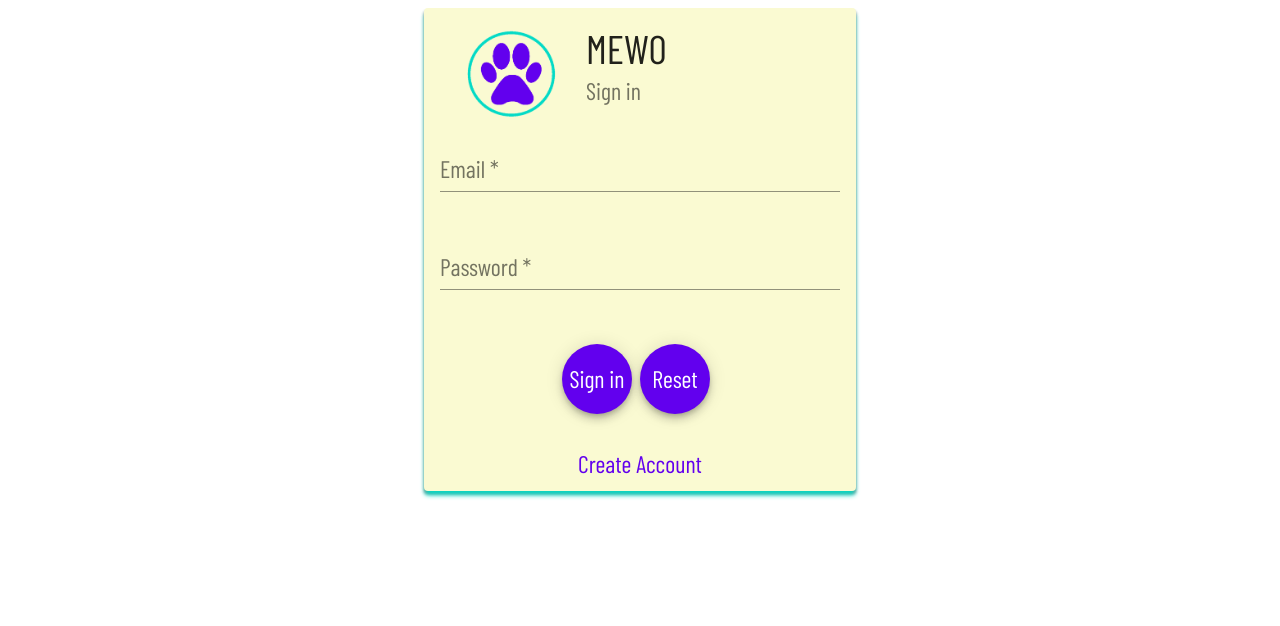
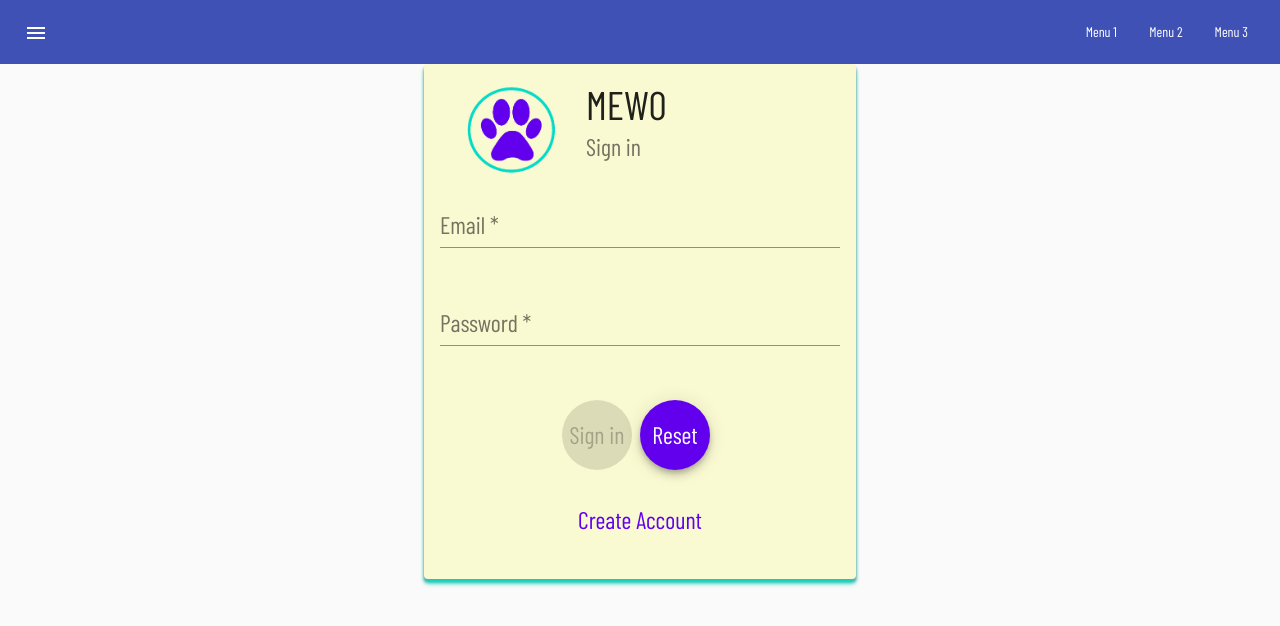
Before and after one commit to AliAnsari777/Meow, an Angular app in the folder FrontendAngular/: page / in a window 1280 px wide. Before the commit this address led to /login. Shown: the top 626 px of the page. Built offline with nearby package versions, Linux system fonts and the light colour scheme.

Commit message:
Master Page & Post per User

```diff
--- a/FrontendAngular/package.json
+++ b/FrontendAngular/package.json
@@ -17,6 +17,7 @@
     "@angular/common": "~9.0.5",
     "@angular/compiler": "~9.0.5",
     "@angular/core": "~9.0.5",
+    "@angular/flex-layout": "^5.0.0-beta.14",
     "@angular/forms": "~9.0.5",
     "@angular/material": "^9.1.2",
     "@angular/platform-browser": "~9.0.5",
--- a/FrontendAngular/src/app/app.component.css
+++ b/FrontendAngular/src/app/app.component.css
@@ -0,0 +1,19 @@
+.menu {
+  margin-right: auto;
+}
+
+.mat-sidenav-container {
+  position: absolute;
+  top: 64px;
+  left: 0;
+  right: 0;
+  bottom: 0;
+}
+
+.mat-sidenav-container a.active {
+  background: #8e8d8d;
+  color: #fff;
+}
+.mat-sidenav-container p {
+  color: #4a4a4a;
+}
--- a/FrontendAngular/src/app/app.component.html
+++ b/FrontendAngular/src/app/app.component.html
@@ -1 +1,52 @@
-<router-outlet></router-outlet>
+<mat-toolbar color="primary">
+    <button mat-icon-button aria-label="menu" class="menu" (click)="sidenav.toggle()">
+        <mat-icon>menu</mat-icon>
+      </button>
+    <button mat-button [matMenuTriggerFor]="submenu">Menu 1</button>
+    <button mat-button>Menu 2</button>
+    <button mat-button>Menu 3</button>
+
+    <mat-menu #submenu="matMenu">
+      <button mat-menu-item>Sub-menu 1</button>
+      <button mat-menu-item [matMenuTriggerFor]="submenu2">Sub-menu 2</button>
+    </mat-menu>
+
+    <mat-menu #submenu2="matMenu">
+      <button mat-menu-item>Menu Item 1</button>
+      <button mat-menu-item>Menu Item 2</button>
+      <button mat-menu-item>Menu Item 3</button>
+    </mat-menu>
+
+  </mat-toolbar>
+  <mat-sidenav-container>
+    <mat-sidenav [disableClose]="false" mode="over" #sidenav>
+        <mat-nav-list>
+          <a
+            id="home"
+            mat-list-item
+            [routerLink]="['./']"
+            (click)="sidenav.close()"
+            routerLinkActive="active"
+            [routerLinkActiveOptions]="{exact: true}"
+          >
+            <mat-icon matListAvatar>home</mat-icon>
+            <h3 matLine>Home</h3>
+            <p matLine>sample home page</p>
+          </a>
+          <a
+            id="sampleData"
+            mat-list-item
+            [routerLink]="['./data']"
+            (click)="sidenav.close()"
+            routerLinkActive="active"
+          >
+            <mat-icon matListAvatar>grid_on</mat-icon>
+            <h3 matLine>Data</h3>
+            <p matLine>sample data page</p>
+          </a>
+        </mat-nav-list>
+      </mat-sidenav>
+    <mat-sidenav-content>
+      <router-outlet></router-outlet>
+    </mat-sidenav-content>
+  </mat-sidenav-container>
--- a/FrontendAngular/src/app/app.component.ts
+++ b/FrontendAngular/src/app/app.component.ts
@@ -1,4 +1,4 @@
-import { Component } from '@angular/core';
+import { Component, Input } from '@angular/core';
 import { Router } from '@angular/router';
 
 
@@ -9,10 +9,11 @@ import { Router } from '@angular/router';
 })
 export class AppComponent {
   title = "MEWO";
+
   constructor(private router: Router) { }
 
   ngOnInit(): void {
-    this.router.navigate(['./login']);
+   // this.router.navigate(['./login']);
   }
 
 }
--- a/FrontendAngular/src/app/login/login.component.html
+++ b/FrontendAngular/src/app/login/login.component.html
@@ -5,36 +5,36 @@
       <mat-card-subtitle class="login-content">Sign in</mat-card-subtitle>
     </mat-card-header>
     <!-- <img mat-card-image src="https://material.angular.io/assets/img/examples/shiba2.jpg" alt="Photo of a Shiba Inu"> -->
-    <mat-card-content class="login-content">
-        <form class="login-form">
+
+        <form class="login-form"  [formGroup]="loginForm" (ngSubmit)="signIn()">
+          <mat-card-content class="login-content">
             <mat-form-field class="login-full-width">
               <mat-label>Email</mat-label>
-              <input matInput [formControl]="emailFormControl" [errorStateMatcher]="matcher"
-                     placeholder="Ex. pat@example.com">
+              <input matInput  formControlName="email"
+                     placeholder="Ex. pat@example.com" required>
 
-              <mat-error *ngIf="emailFormControl.hasError('email') && !emailFormControl.hasError('required')">
+              <!-- <mat-error *ngIf="emailFormControl.hasError('email') && !emailFormControl.hasError('required')">
                 Please enter a valid email address
               </mat-error>
               <mat-error *ngIf="emailFormControl.hasError('required')">
                 Email is <strong>required</strong>
-              </mat-error>
+              </mat-error> -->
             </mat-form-field>
 
             <mat-form-field class="login-full-width">
               <mat-label>Password</mat-label>
-              <input  matInput  placeholder="Password"  [formControl]="passwordFormControl" required>
-              <mat-error *ngIf="passwordFormControl.hasError('required')">
-                  Password is <strong>required</strong>
-                </mat-error>
+              <input  matInput  placeholder="Password"  formControlName="password" required>
+
            </mat-form-field>
-          </form>
+
     </mat-card-content>
     <mat-card-actions class="login-actions">
-      <button mat-button mat-fab class="sign-in" (click)="signIn()">Sign in</button>
+      <button mat-button mat-fab class="sign-in" type="submit" [disabled]="!loginForm.valid">Sign in</button>
       <button mat-button mat-fab class="reset-password" (click)="resetPassword()">Reset</button>
 
     </mat-card-actions>
     <mat-card-actions class="login-actions">
       <button mat-button  class="create-account" (click)="createAccount()">Create Account</button>
     </mat-card-actions>
+  </form>
   </mat-card>
--- a/FrontendAngular/src/app/login/login.component.ts
+++ b/FrontendAngular/src/app/login/login.component.ts
@@ -1,16 +1,8 @@
 import { Component, OnInit } from '@angular/core';
 import { Router } from '@angular/router';
 
-import { FormControl, FormGroupDirective, NgForm, Validators } from '@angular/forms';
-import { ErrorStateMatcher } from '@angular/material/core';
+import { FormControl, FormGroupDirective, NgForm, Validators, FormGroup } from '@angular/forms';
 
-/** Error when invalid control is dirty, touched, or submitted. */
-export class MyErrorStateMatcher implements ErrorStateMatcher {
-  isErrorState(control: FormControl | null, form: FormGroupDirective | NgForm | null): boolean {
-    const isSubmitted = form && form.submitted;
-    return !!(control && control.invalid && (control.dirty || control.touched || isSubmitted));
-  }
-}
 
 @Component({
   selector: 'app-login',
@@ -18,16 +10,19 @@ export class MyErrorStateMatcher implements ErrorStateMatcher {
   styleUrls: ['./login.component.css']
 })
 export class LoginComponent implements OnInit {
+  loginForm = new FormGroup({
 
-  emailFormControl = new FormControl('', [
+  email : new FormControl('', [
     Validators.required,
     Validators.email,
-  ]);
-  passwordFormControl = new FormControl('', [
+  ]),
+  password : new FormControl('', [
     Validators.required
-  ]);
+  ])
+});
 
-  matcher = new MyErrorStateMatcher();
+
+
 
   constructor(private router: Router) { }
 
--- a/FrontendAngular/src/index.html
+++ b/FrontendAngular/src/index.html
@@ -7,6 +7,7 @@
   <meta name="viewport" content="width=device-width, initial-scale=1">
   <link rel="icon" type="image/x-icon" href="favicon.ico">
   <link href="https://fonts.googleapis.com/css?family=Barlow+Condensed|Indie+Flower&display=swap" rel="stylesheet">
+  <link href="https://fonts.googleapis.com/icon?family=Material+Icons" rel="stylesheet">
 </head>
 <body>
   <app-root></app-root>
--- a/FrontendAngular/src/styles.css
+++ b/FrontendAngular/src/styles.css
@@ -1,6 +1,9 @@
 /* You can add global styles to this file, and also import other style files */
 @import "@angular/material/prebuilt-themes/indigo-pink.css";
 
+body{
+    margin: 0;
+}
 *{
     font-family: 'Indie Flower', cursive;
 font-family: 'Barlow Condensed', sans-serif;
```
Also changed, not shown: FrontendAngular/src/app/app-routing.module.ts (+12 -4 lines), FrontendAngular/src/app/app.module.ts (+6 -2 lines), 1 other file (tests, documents, lock files or other folders).
